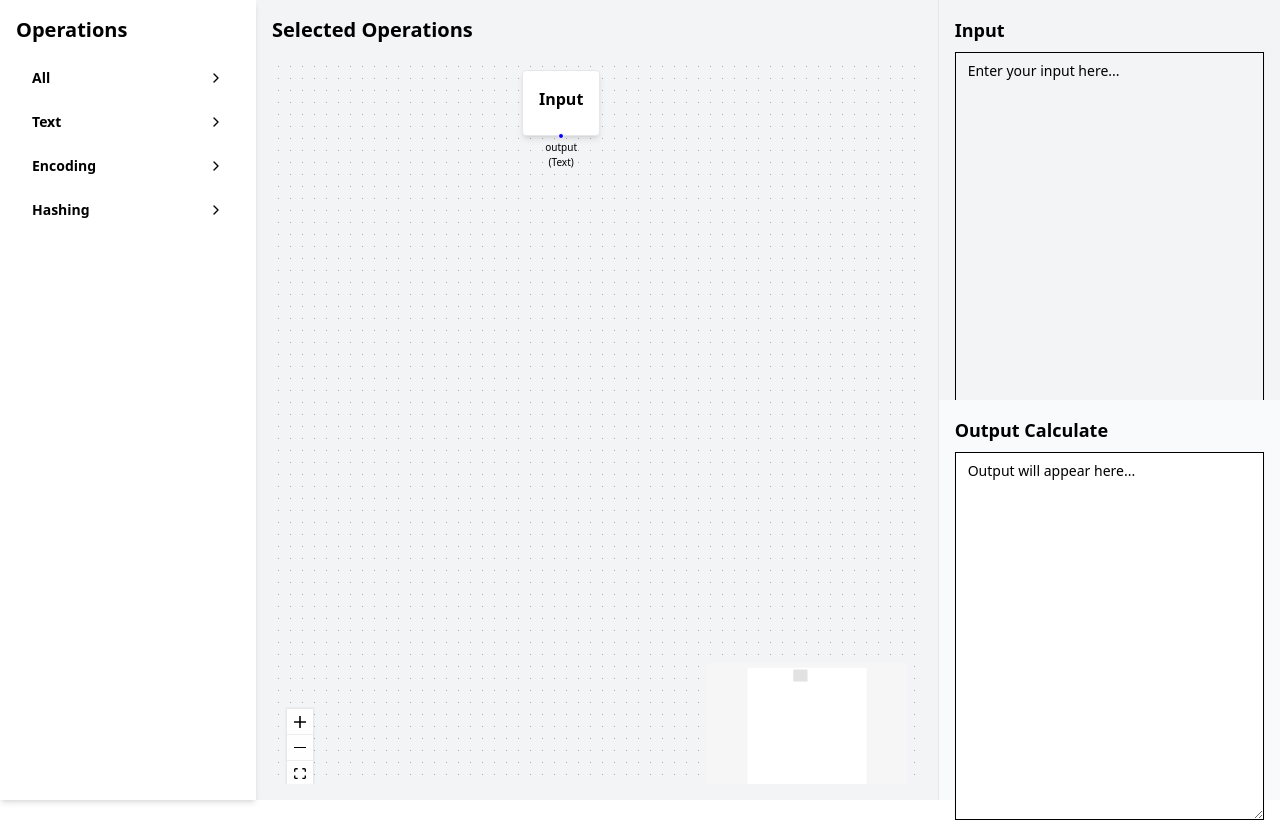
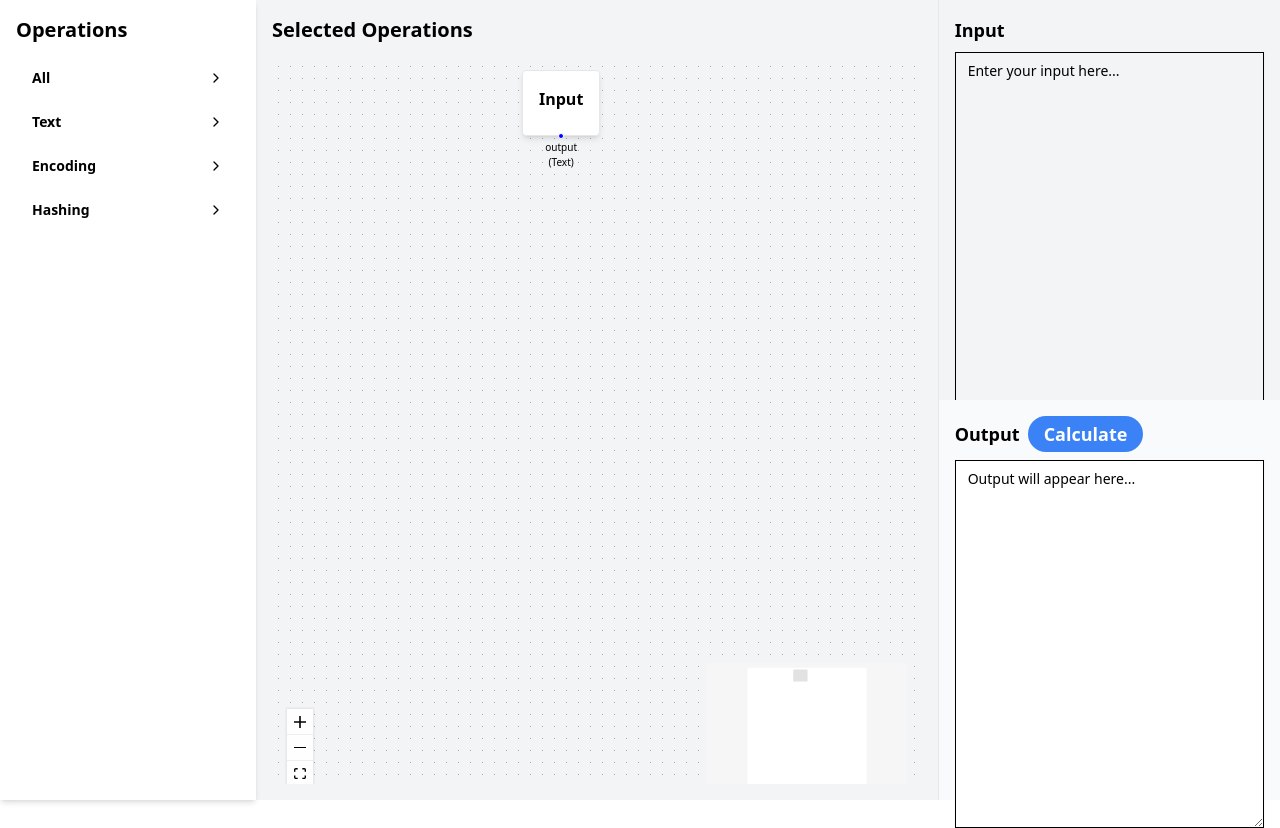
Before and after one commit to CenekSanzak/cybernohut, a React (Vite) app: page / in a window 1280 px wide. Built offline with nearby package versions, Linux system fonts and the light colour scheme.

Commit message:
enhance button ui

```diff
--- a/src/components/InputOutput.tsx
+++ b/src/components/InputOutput.tsx
@@ -26,8 +26,14 @@ const InputOutput: React.FC<InputOutputProps> = ({
         />
       </div>
       <div className="flex-1 p-4 bg-gray-50">
-        <h3 className="text-lg font-semibold mb-2">
-          Output <button onClick={calculate}>Calculate</button>
+        <h3 className="text-lg font-semibold mb-2 flex items-center gap-2">
+          Output{" "}
+          <button
+            onClick={calculate}
+            className="px-4 py-1 bg-blue-500 text-white rounded-full hover:bg-blue-600 transition-colors"
+          >
+            Calculate
+          </button>
         </h3>
         <Textarea
           value={output}
--- a/src/operations/string-operations.ts
+++ b/src/operations/string-operations.ts
@@ -14,9 +14,9 @@ import {
   decode_base64_standard,
   encode_base64_url,
   decode_base64_url,
-  md5,
-  sha1,
-  sha256,
+  calculate_md5,
+  calculate_sha1,
+  calculate_sha256,
 } from "wasm";
 
 const validateOutputTypeStringToString =
@@ -192,7 +192,7 @@ export const Md5: Operation = {
   id: "md5",
   description: "Hashes the input string using MD5",
   value: "",
-  func: validateOutputTypeStringToString(md5),
+  func: validateOutputTypeStringToString(calculate_md5),
   tags: [OperationTags.Hashing, OperationTags.All],
   inputs: { input: IOTypes.Text },
   outputs: { output: IOTypes.Text },
@@ -203,7 +203,7 @@ export const Sha1: Operation = {
   id: "sha1",
   description: "Hashes the input string using SHA1",
   value: "",
-  func: validateOutputTypeStringToString(sha1),
+  func: validateOutputTypeStringToString(calculate_sha1),
   tags: [OperationTags.Hashing, OperationTags.All],
   inputs: { input: IOTypes.Text },
   outputs: { output: IOTypes.Text },
@@ -214,7 +214,7 @@ export const Sha256: Operation = {
   id: "sha256",
   description: "Hashes the input string using SHA256",
   value: "",
-  func: validateOutputTypeStringToString(sha256),
+  func: validateOutputTypeStringToString(calculate_sha256),
   tags: [OperationTags.Hashing, OperationTags.All],
   inputs: { input: IOTypes.Text },
   outputs: { output: IOTypes.Text },
```
Also changed, not shown: 1 other file (tests, documents, lock files or other folders).
